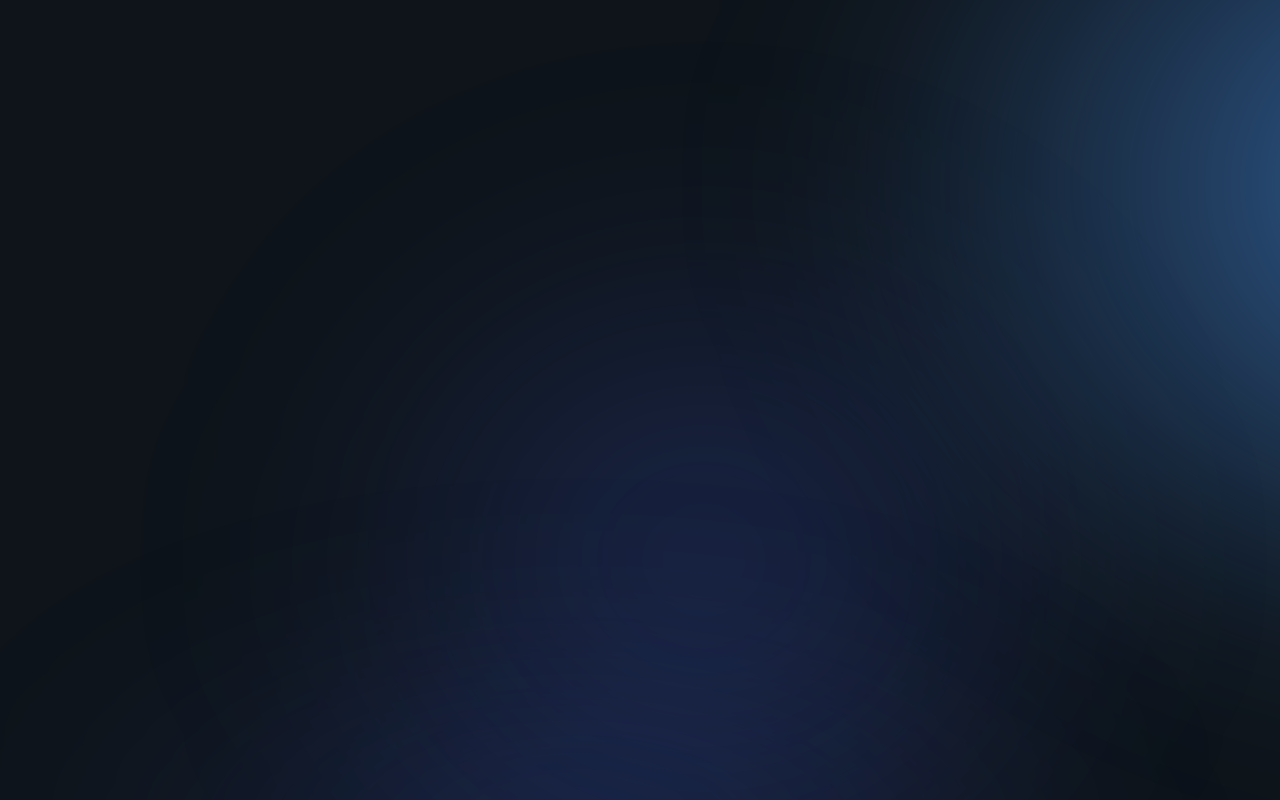
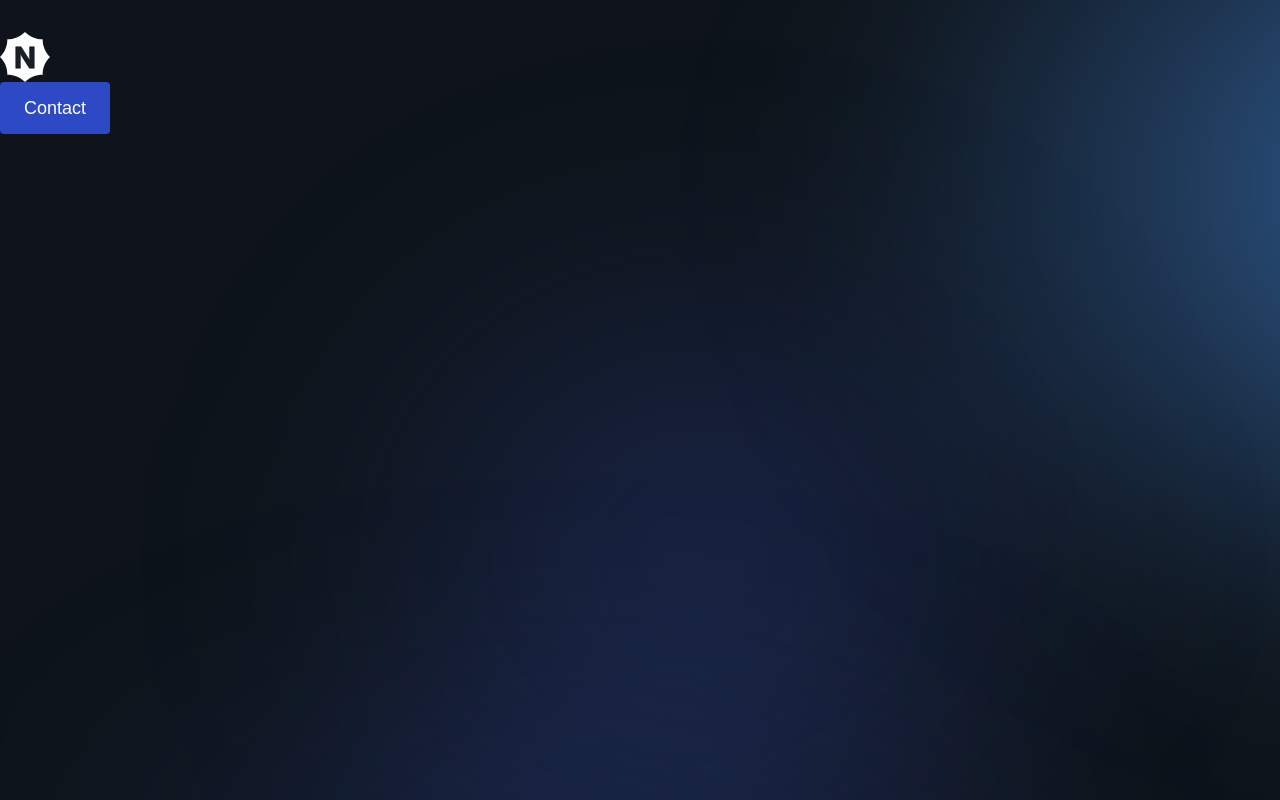
Before and after one commit to Nickolas-Hernandez/nickhernandez.dev, a Next.js app: page / in a window 1280 px wide. Shown: the top 800 px of the page. Built offline with nearby package versions, Linux system fonts and the light colour scheme; a web font is replaced by a local one.

Commit message:
Add image and contact button to header #3

```diff
--- a/src/components/layout/Layout.tsx
+++ b/src/components/layout/Layout.tsx
@@ -1,4 +1,5 @@
-import Head from "next/head";
+import { Header } from './components/header';
+import { CustomHead } from './components/head';
 
 type Props = {
   children: JSX.Element;
@@ -7,13 +8,13 @@ type Props = {
 export const Layout = ({ children }: Props) => {
   return (
     <>
-      <Head>
-        <title>Nick Hernandez | Web Developer</title>
-      </Head>
+      <CustomHead />
+      <Header />
       <main>
-        <div className="gradient-1"></div>
-        <div className="gradient-2"></div>
+        {children}
       </main>
+      <div className="gradient-1"></div>
+      <div className="gradient-2"></div>
       <div className="gradient-3"></div>
     </>
   )
--- /dev/null
+++ b/src/components/layout/components/head/head.tsx
@@ -0,0 +1,9 @@
+import Head from "next/head";
+
+export const CustomHead = () => {
+  return (
+    <Head>
+      <title>Nick Hernandez | Web Developer</title>
+    </Head>
+  );
+};
--- /dev/null
+++ b/src/components/layout/components/head/index.tsx
@@ -0,0 +1 @@
+export * from './head';
--- /dev/null
+++ b/src/components/layout/components/header/header.tsx
@@ -0,0 +1,16 @@
+import Image from "next/image";
+import Link from "next/link";
+import logo from 'public/nhLogo.svg';
+
+export const Header = () => {
+  return (
+    <header>
+      <div className="contain">
+        <nav>
+          <Image src={logo} alt="Nick Hernandez Logo" />
+          <Link href="#contact"><button>Contact</button></Link>
+        </nav>
+      </div>
+    </header>
+  );
+}
--- /dev/null
+++ b/src/components/layout/components/header/index.tsx
@@ -0,0 +1 @@
+export * from './header';
--- a/src/pages/index.tsx
+++ b/src/pages/index.tsx
@@ -3,7 +3,7 @@ import { Layout } from '@/components/layout';
 export default function Home() {
   return (
     <Layout>
-      <h6>Home</h6>
+
     </Layout>
   )
 }
--- a/src/styles/app.scss
+++ b/src/styles/app.scss
@@ -5,3 +5,4 @@
 @import 'global/resets';
 @import 'global/type';
 @import 'global/global';
+@import 'components/header';
--- /dev/null
+++ b/src/styles/components/_header.scss
@@ -0,0 +1,3 @@
+header {
+  @apply pt-8;
+}
--- a/src/styles/global/_global.scss
+++ b/src/styles/global/_global.scss
@@ -1,5 +1,5 @@
 .contain {
-  @apply container mx-auto px-4;
+  @apply container mx-auto;
 }
 
 button {
```
Also changed, not shown: src/components/layout/components/footer/index.tsx (added).
